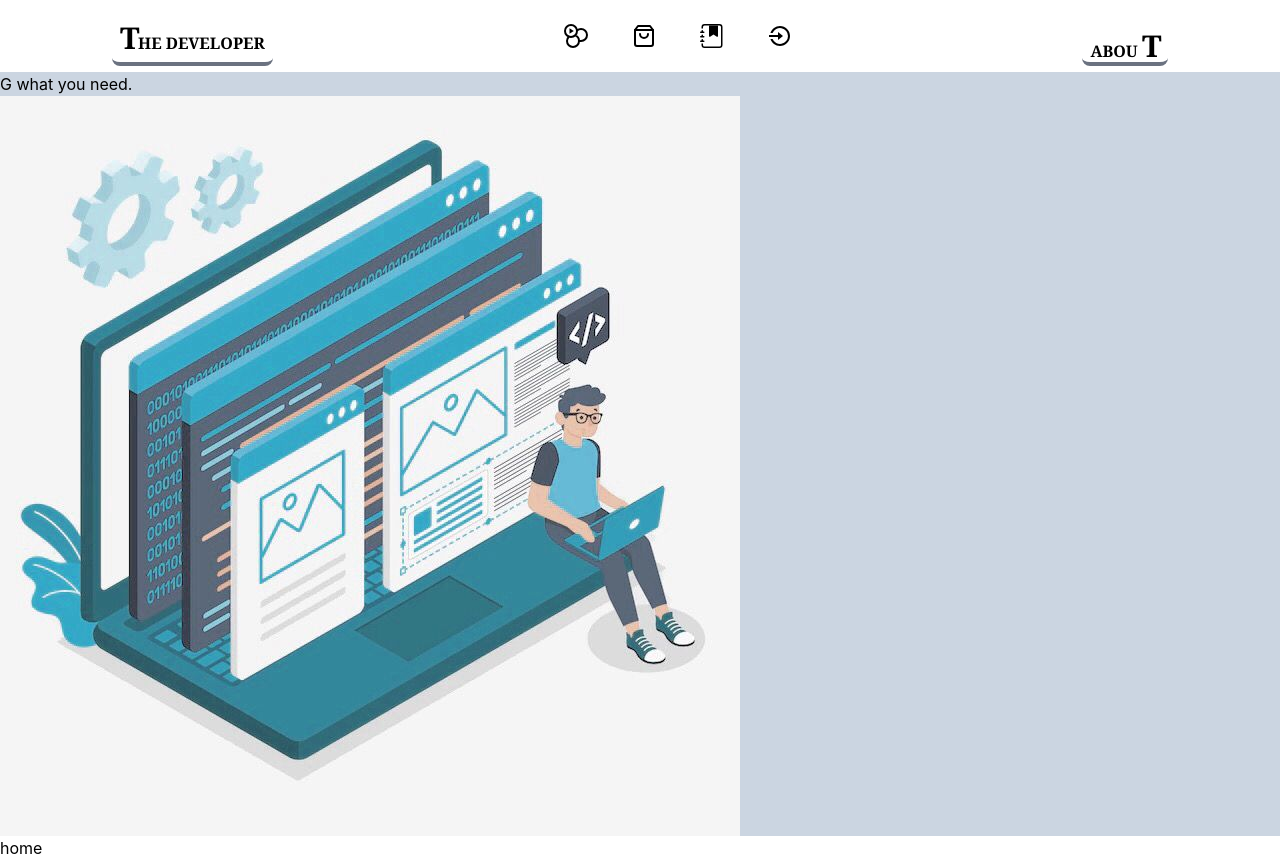
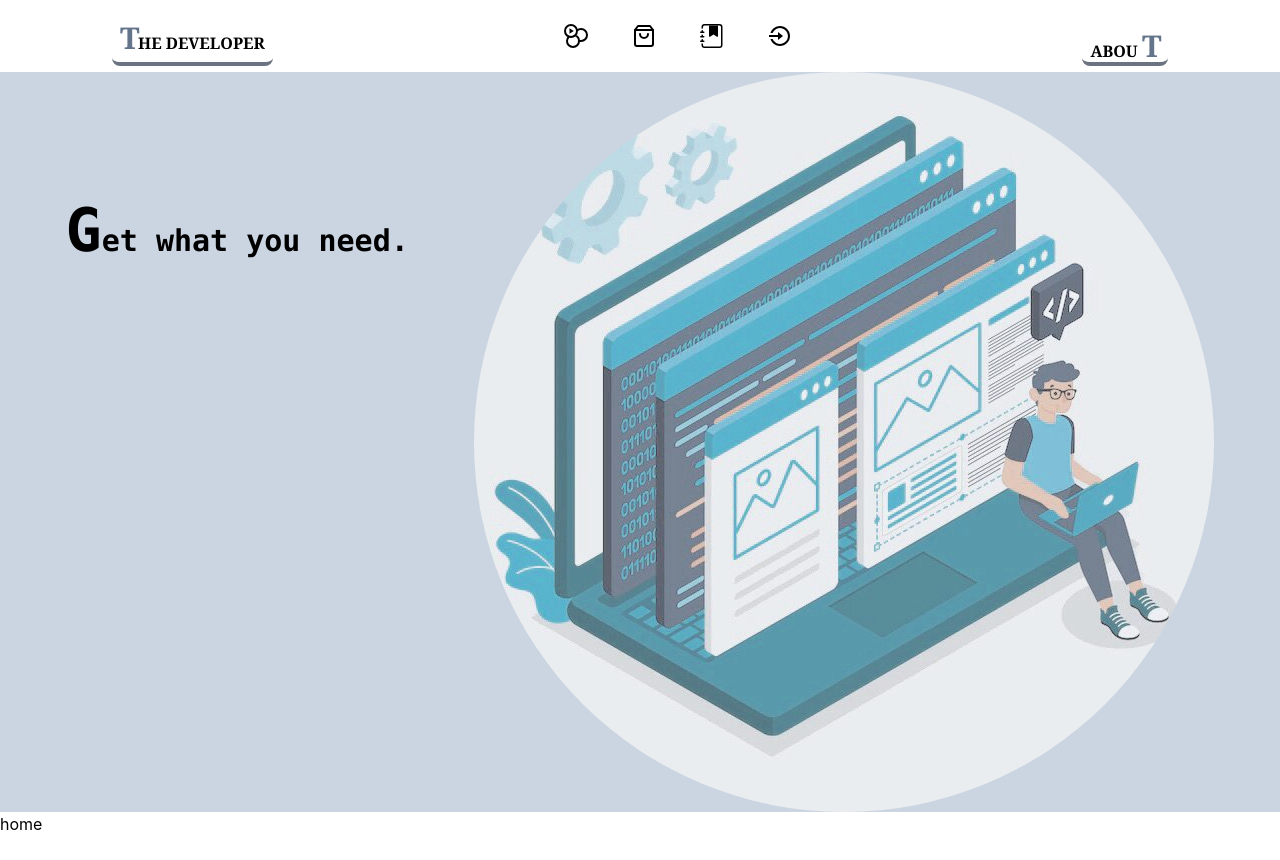
Before and after one commit to neyaznafiz/The-Developer, a React (Create React App) app: page / in a window 1280 px wide. After the commit the page ends 836 px from the top, so only its background shows below. Built offline with nearby package versions, Linux system fonts and the light colour scheme; no server answers.

Commit message:
color added in nav text

```diff
--- a/src/Components/Pages/Home/Head/Head.jsx
+++ b/src/Components/Pages/Home/Head/Head.jsx
@@ -3,13 +3,21 @@ import web2 from '../../../../Images/web2.png'
 const Head = () => {
     return (
         <div className='bg-slate-300'>
-            <div>
-                <h2><span>G</span> what you need.</h2>
+
+            <div className='flex justify-evenly'>
+                <div>
+
+                    <div className='py-32'>
+                        <h2 className='text-3xl font-semibold font-mono'><span className='text-6xl'>G</span>et what you need.</h2>
+                    </div>
+
+                </div>
+
+                <div>
+                    <img src={web2} alt="" className='rounded-full opacity-75 ' />
+                </div>
             </div>
 
-            <div>
-                <img src={web2} alt="" className=''/>
-            </div>
         </div>
     );
 };
--- a/src/Components/Pages/SignInMethod/Login/Login.jsx
+++ b/src/Components/Pages/SignInMethod/Login/Login.jsx
@@ -25,11 +25,19 @@ const Login = () => {
   const location = useLocation()
   let from = location.state?.from?.pathname || "/";
 
-if(loading || sending){
+  let errorElement
+  if (error) {
+    errorElement = <div className='border border-danger pt-3 mb-3 col-5 mx-auto text-bold fw-bold' style={{ fontFamily: 'monospace' }}>
+      <p className='text-danger text-center'>Error: {error?.message}</p>
+    </div>
+
+  }
+
+  if (loading || sending) {
     return <Loading></Loading>
   }
 
-if(user){
+  if (user) {
     navigate(from, { replace: true });
   }
 
@@ -47,11 +55,11 @@ if(user){
   const handleResetPassword = async event => {
     event.preventDefault()
     const email = emailRef.current.value
-   if(email){
+    if (email) {
       await sendPasswordResetEmail(email)
       toast('Email Sent')
     }
-   else{
+    else {
       toast('Please set your email')
     }
   }
@@ -67,9 +75,6 @@ if(user){
         <div>
 
           <form onSubmit={handleLogIn} className='grid gap-3 px-3 pt-8 pb-2 h-72 w-72 coustom-shadow'>
-
-
-
             <input ref={emailRef} type="email" name="email" placeholder='Email' id="email" required className='border px-2 rounded-md coustom-shadow outline-none text-white mt-14' />
 
             <input ref={passwordRef} type="password" name="password" placeholder='Password' id="password" className='border px-2 rounded-md coustom-shadow outline-none text-white' />
@@ -77,15 +82,15 @@ if(user){
             <input type="submit" value='Log In' className='text-lg font-semibold opacity-80 hover:opacity-100 text-white mb-' />
 
             <input onClick={handleResetPassword} type="submit" value='Forget Password ?' className='text-lg font-semibold opacity-80 hover:opacity-100  text-white mb-' />
-
-
-
           </form>
 
           <div className='pt-2 font-medium text-center'>
             Are you new here ? <Link to='/signup' className='hover:border-b-4 border-black px-1' >Sign Up </Link>
           </div>
-            <ToastContainer className=''/>
+
+          {errorElement}
+
+          <ToastContainer />
         </div>
 
 
--- a/src/Components/Shared/Header/Header.jsx
+++ b/src/Components/Shared/Header/Header.jsx
@@ -25,7 +25,7 @@ const Header = () => {
             <div className='flex justify-between'>
 
                 <div className='pt-5'>
-                    <Link to='/' className=' border-b-4 rounded-b-lg border-gray-500 px-2 py-2 font-semibold font-serif '><span className='text-3xl font tracking-tighter'>T</span>HE DEVELOPER</Link>
+                    <Link to='/' className=' border-b-4 rounded-b-lg border-gray-500 px-2 py-2 font-semibold font-serif '><span className='text-3xl font tracking-tighter text-slate-500'>T</span>HE DEVELOPER</Link>
                 </div>
 
                 <div className='flex gap-11'>
@@ -44,7 +44,7 @@ const Header = () => {
                 </div>
 
                     <div className='pt-7'>
-                    <Link to='/about' className='px-2 py- border-b-4 rounded-b-lg border-gray-500 font-semibold font-serif'>ABOU <span className='text-3xl tracking-tighter'>T</span></Link>
+                    <Link to='/about' className='px-2 py- border-b-4 rounded-b-lg border-gray-500 font-semibold font-serif'>ABOU <span className='text-3xl tracking-tighter text-slate-500'>T</span></Link>
                     </div>
 
             </div>
```
Lines whose indentation alone changed are shown as unchanged.
